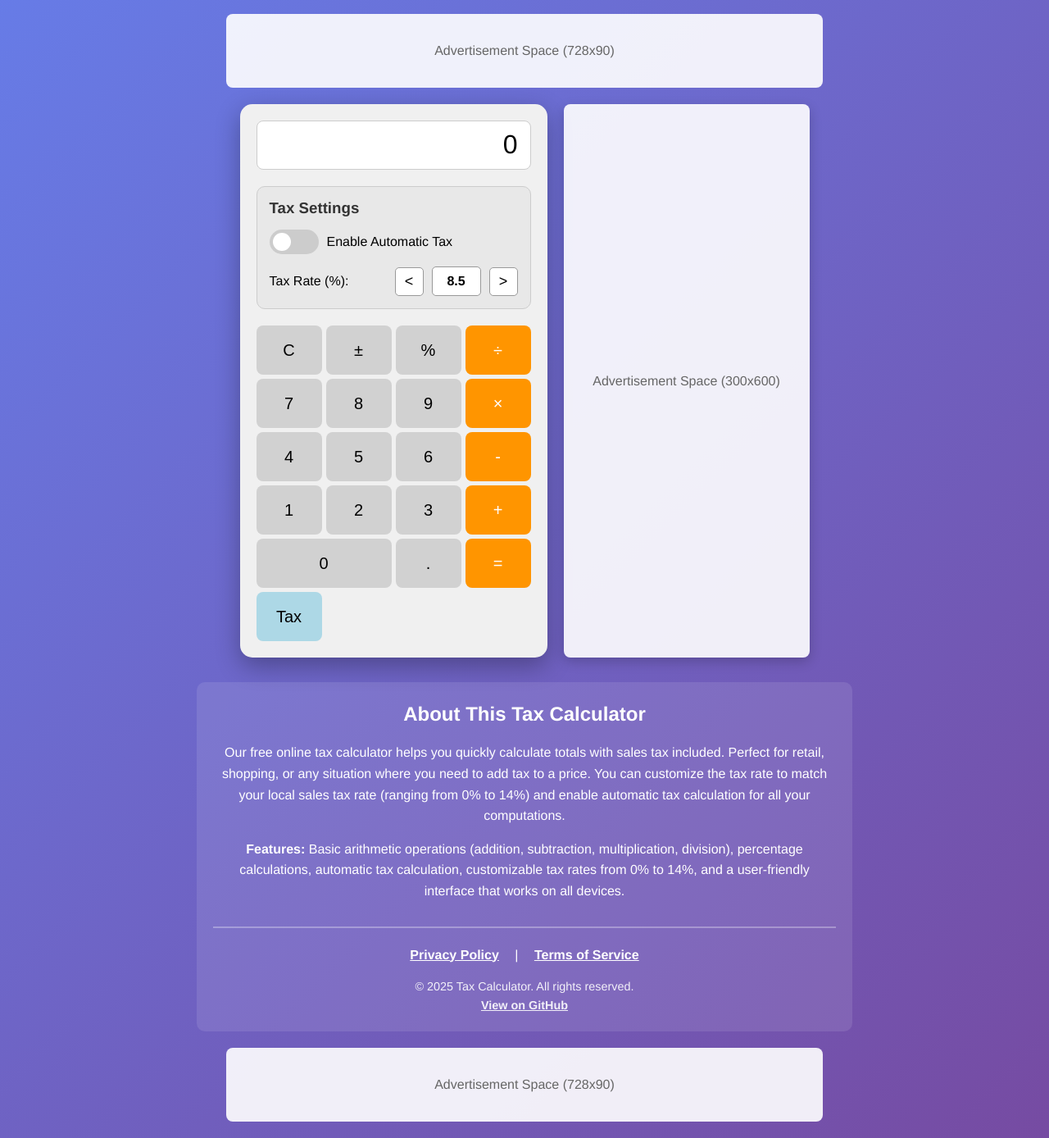
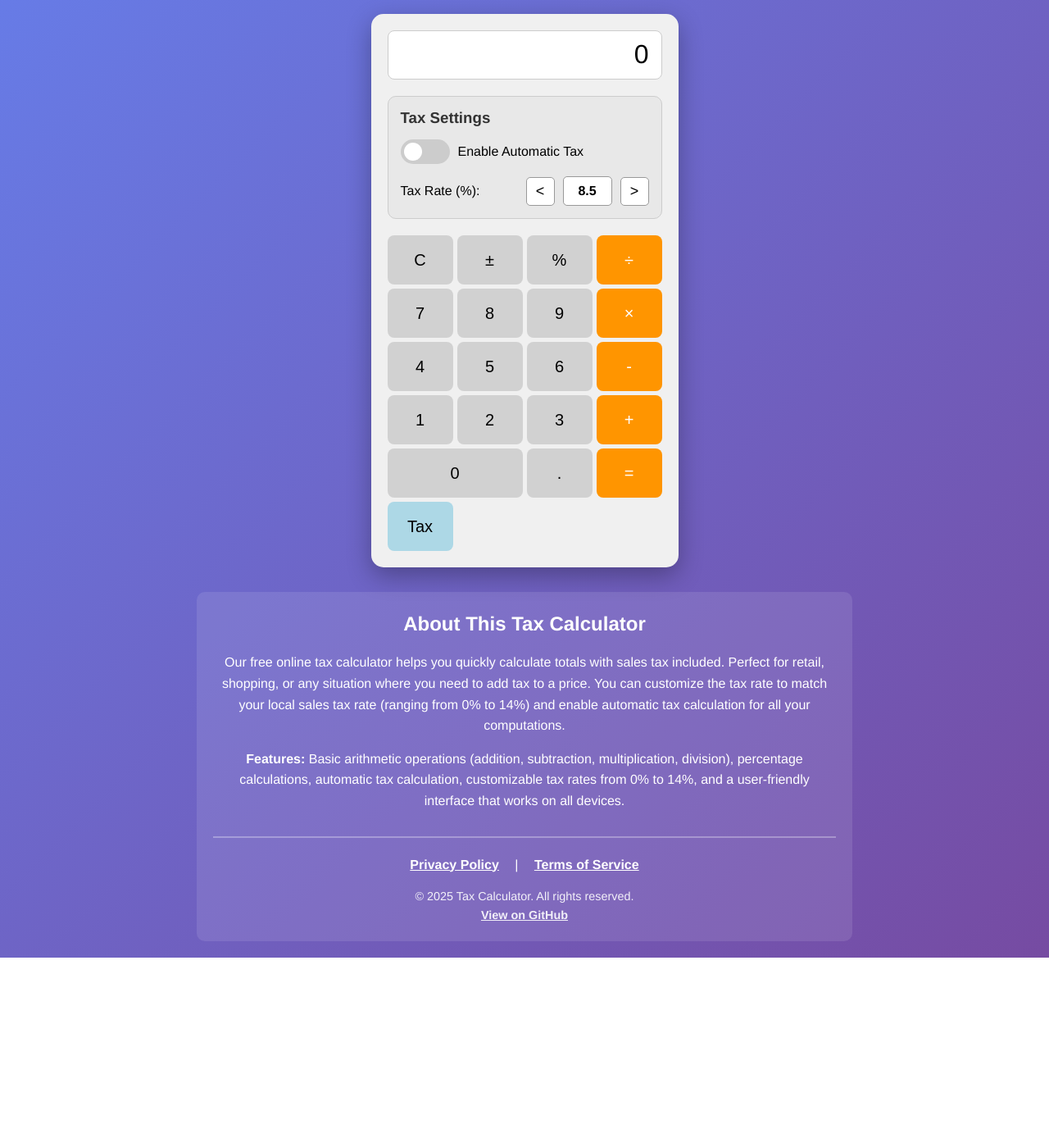
Before and after one commit to CNNMN01/tax-calculator-web, a plain HTML site: page index.html in a window 1280 px wide. Shown: the part 132-1520 px from the top of the page at 82% size. After the commit the page ends 1300 px from the top, so only its background shows below. Drawn offline with Linux system fonts and the light colour scheme.

Commit message:
Update index.html

```diff
--- a/index.html
+++ b/index.html
@@ -61,22 +61,6 @@
             opacity: 0.8;
         }
 
-        /* AdSense placeholder - Top Banner */
-        .ad-banner-top {
-            background: rgba(255, 255, 255, 0.9);
-            padding: 10px;
-            margin-bottom: 20px;
-            border-radius: 8px;
-            text-align: center;
-            min-height: 90px;
-            display: flex;
-            align-items: center;
-            justify-content: center;
-            color: #666;
-            max-width: 728px;
-            width: 100%;
-        }
-
         .container {
             display: flex;
             gap: 20px;
@@ -93,21 +77,6 @@
             box-shadow: 0 10px 30px rgba(0,0,0,0.3);
             max-width: 375px;
             width: 100%;
-        }
-
-        /* AdSense placeholder - Sidebar */
-        .ad-sidebar {
-            background: rgba(255, 255, 255, 0.9);
-            padding: 15px;
-            border-radius: 8px;
-            text-align: center;
-            min-height: 600px;
-            width: 300px;
-            display: flex;
-            align-items: center;
-            justify-content: center;
-            color: #666;
-            box-shadow: 0 5px 15px rgba(0,0,0,0.2);
         }
 
         .display {
@@ -319,34 +288,9 @@
             opacity: 0.8;
         }
 
-        /* AdSense placeholder - Bottom Banner */
-        .ad-banner-bottom {
-            background: rgba(255, 255, 255, 0.9);
-            padding: 10px;
-            margin-top: 20px;
-            border-radius: 8px;
-            text-align: center;
-            min-height: 90px;
-            display: flex;
-            align-items: center;
-            justify-content: center;
-            color: #666;
-            max-width: 728px;
-            width: 100%;
-        }
-
         @media (max-width: 768px) {
-            .ad-sidebar {
-                width: 100%;
-                min-height: 250px;
-            }
-
             .header h1 {
                 font-size: 1.8em;
-            }
-
-            .ad-banner-top, .ad-banner-bottom {
-                max-width: 100%;
             }
         }
     </style>
@@ -359,22 +303,6 @@
             <a href="privacy.html">Privacy Policy</a> |
             <a href="terms.html">Terms of Service</a>
         </div>
-    </div>
-
-    <!-- AdSense Ad Slot - Top Banner (728x90 or responsive) -->
-    <div class="ad-banner-top">
-        <!-- Replace with your AdSense code -->
-        <p>Advertisement Space (728x90)</p>
-        <!-- Example AdSense code:
-        <script async src="https://pagead2.googlesyndication.com/pagead/js/adsbygoogle.js"></script>
-        <ins class="adsbygoogle"
-             style="display:inline-block;width:728px;height:90px"
-             data-ad-client="ca-pub-XXXXXXXXXXXXXXXX"
-             data-ad-slot="XXXXXXXXXX"></ins>
-        <script>
-             (adsbygoogle = window.adsbygoogle || []).push({});
-        </script>
-        -->
     </div>
 
     <div class="container">
@@ -427,22 +355,6 @@
                 <button class="btn btn-tax" onclick="handleButton('tax')">Tax</button>
             </div>
         </div>
-
-        <!-- AdSense Ad Slot - Sidebar (300x600 or 300x250) -->
-        <div class="ad-sidebar">
-            <!-- Replace with your AdSense code -->
-            <p>Advertisement Space (300x600)</p>
-            <!-- Example AdSense code:
-            <script async src="https://pagead2.googlesyndication.com/pagead/js/adsbygoogle.js"></script>
-            <ins class="adsbygoogle"
-                 style="display:inline-block;width:300px;height:600px"
-                 data-ad-client="ca-pub-XXXXXXXXXXXXXXXX"
-                 data-ad-slot="XXXXXXXXXX"></ins>
-            <script>
-                 (adsbygoogle = window.adsbygoogle || []).push({});
-            </script>
-            -->
-        </div>
     </div>
 
     <div class="footer">
@@ -472,22 +384,6 @@
                 </p>
             </div>
         </div>
-    </div>
-
-    <!-- AdSense Ad Slot - Bottom Banner (728x90 or responsive) -->
-    <div class="ad-banner-bottom">
-        <!-- Replace with your AdSense code -->
-        <p>Advertisement Space (728x90)</p>
-        <!-- Example AdSense code:
-        <script async src="https://pagead2.googlesyndication.com/pagead/js/adsbygoogle.js"></script>
-        <ins class="adsbygoogle"
-             style="display:inline-block;width:728px;height:90px"
-             data-ad-client="ca-pub-XXXXXXXXXXXXXXXX"
-             data-ad-slot="XXXXXXXXXX"></ins>
-        <script>
-             (adsbygoogle = window.adsbygoogle || []).push({});
-        </script>
-        -->
     </div>
 
     <script>
```
